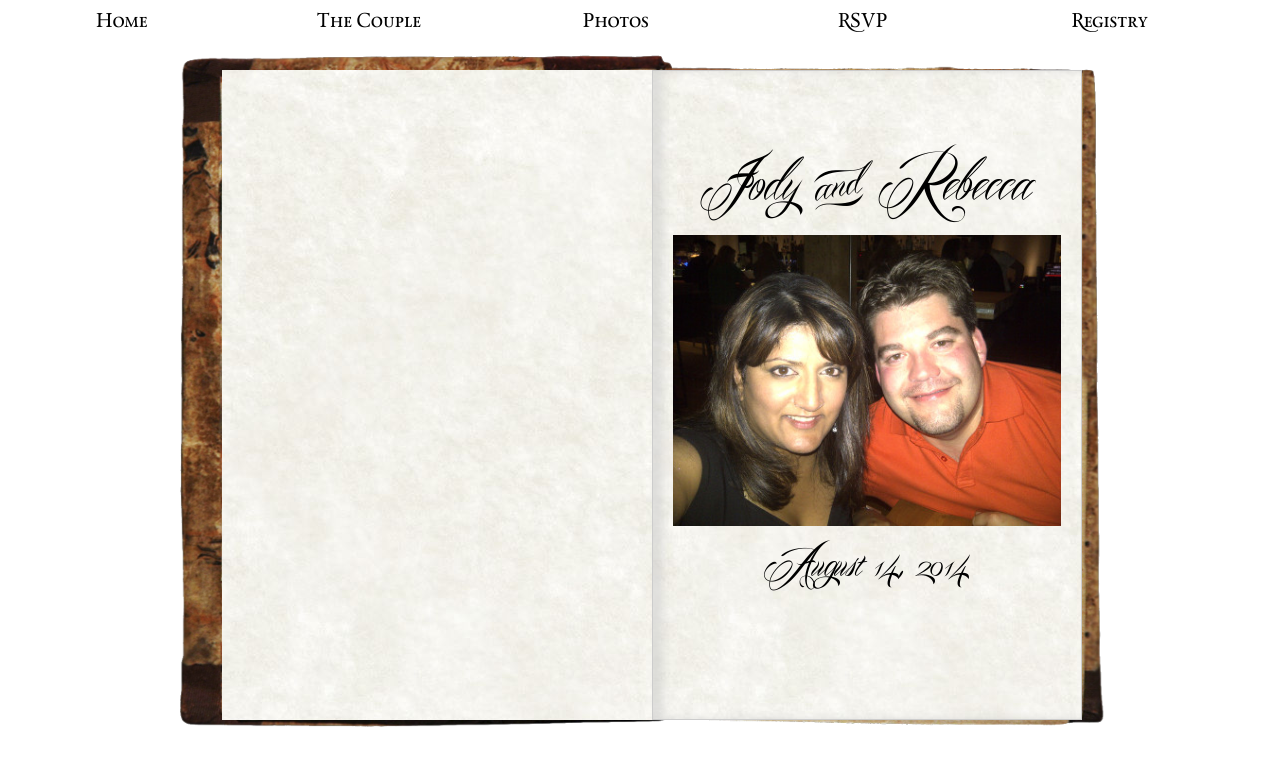
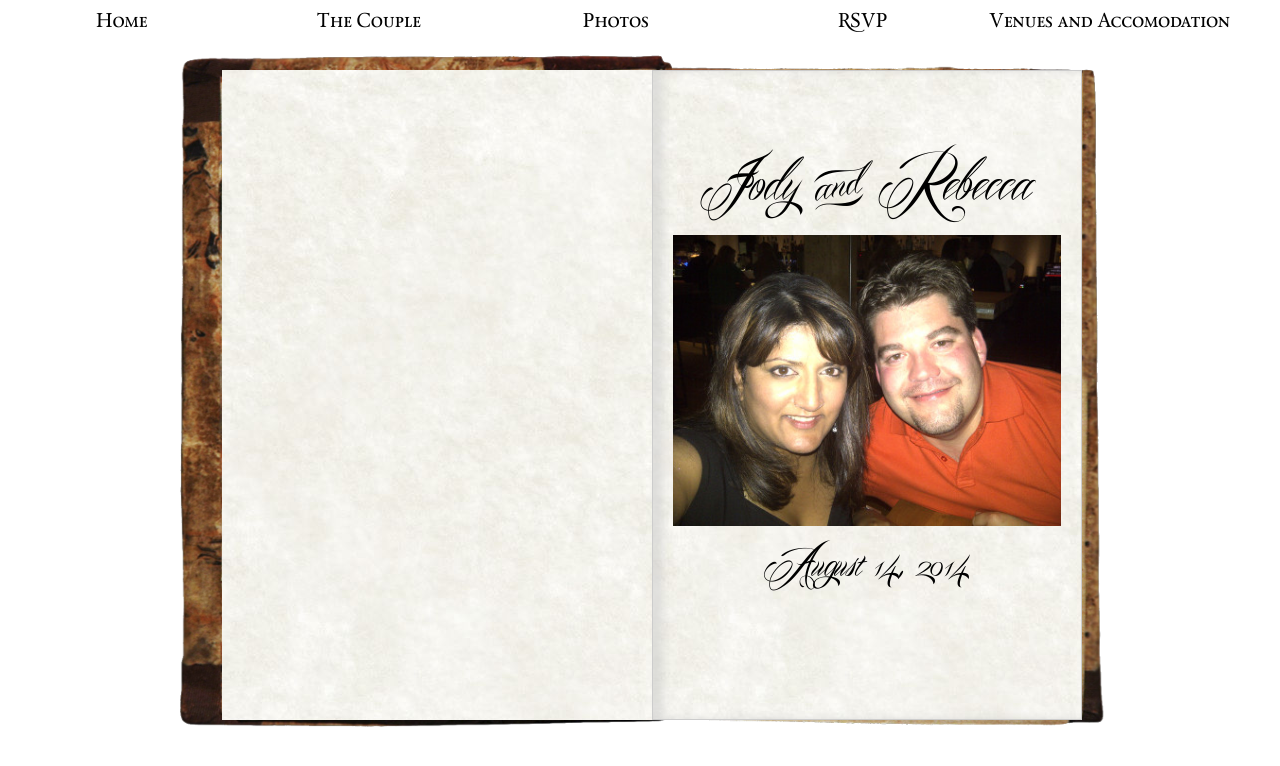
Before and after one commit to zoltan-dulac/bex, a plain HTML site: page index.html in a window 1280 px wide. Drawn offline with Linux system fonts and the light colour scheme.

```diff
--- a/index.html
+++ b/index.html
@@ -37,7 +37,7 @@
 						<li><a href="#3" id="the-couple">The Couple</a></li>
 						<li><a href="#5" id="photos">Photos</a></li>
 						<li><a href="#7" id="rsvp">RSVP</a></li>
-						<li><a href="#9" id="registry">Registry</a></li>
+						<li><a href="#9" id="registry">Venues and Accomodation </a></li>
 					</ul>
 				</nav>
 
@@ -183,3 +183,18 @@
 		<script src="js/wedding-book.js"></script>
 	</body>
 </html>
+
+<!--
+
+Groomsmen are:
+			 - Adriano Pagana (best man, middle of Jody's photo)
+			 - Sanjeeve Edward (brother of bride)
+			 - Jackie Hagipetros
+			 - Terry Assels (no fb)
+			 - Mohan Chitram (no fb)
+
+Bridesmaids: - Samantha Chandrasena (maid of honour)
+             - Ele Pawelski
+             - Kathryn Dickson
+             - Suma Edward
+             - Kelly Gallan (Jody's sister)
```
